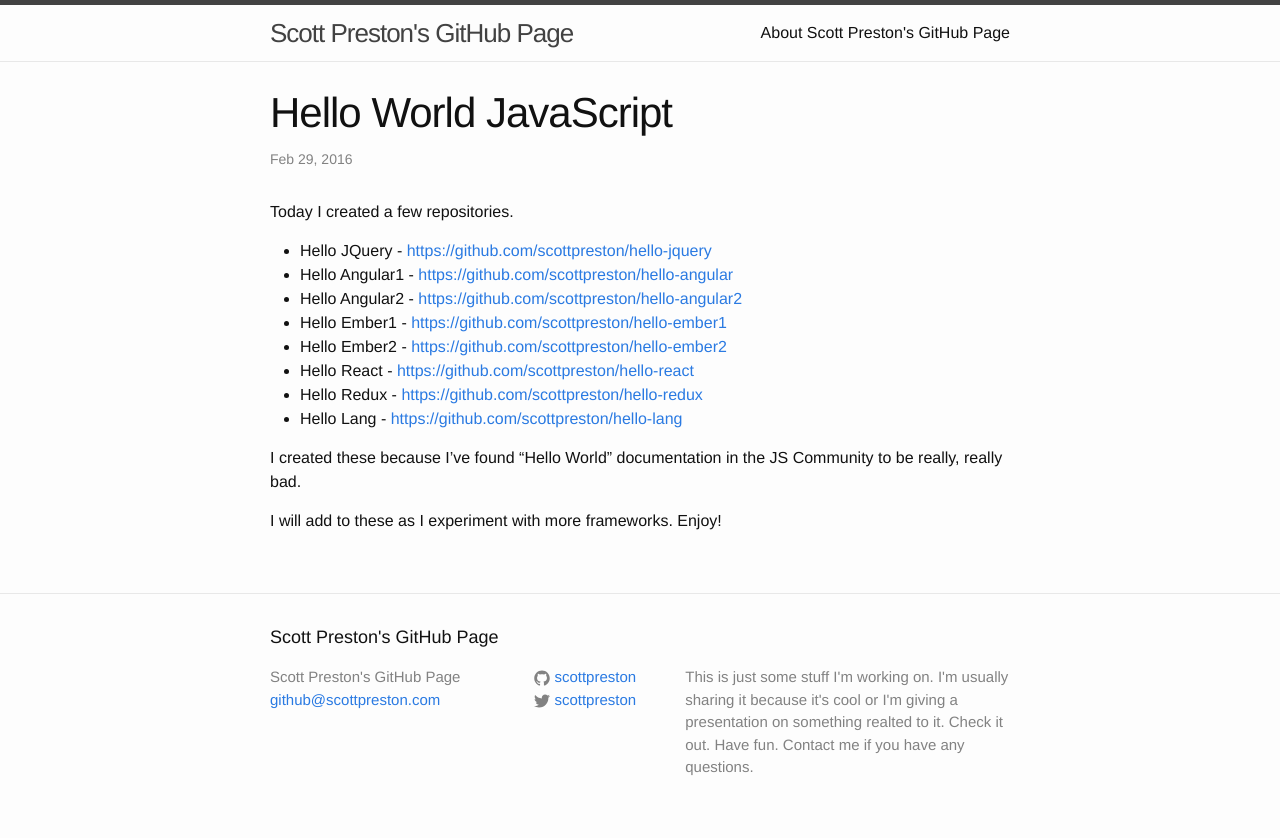
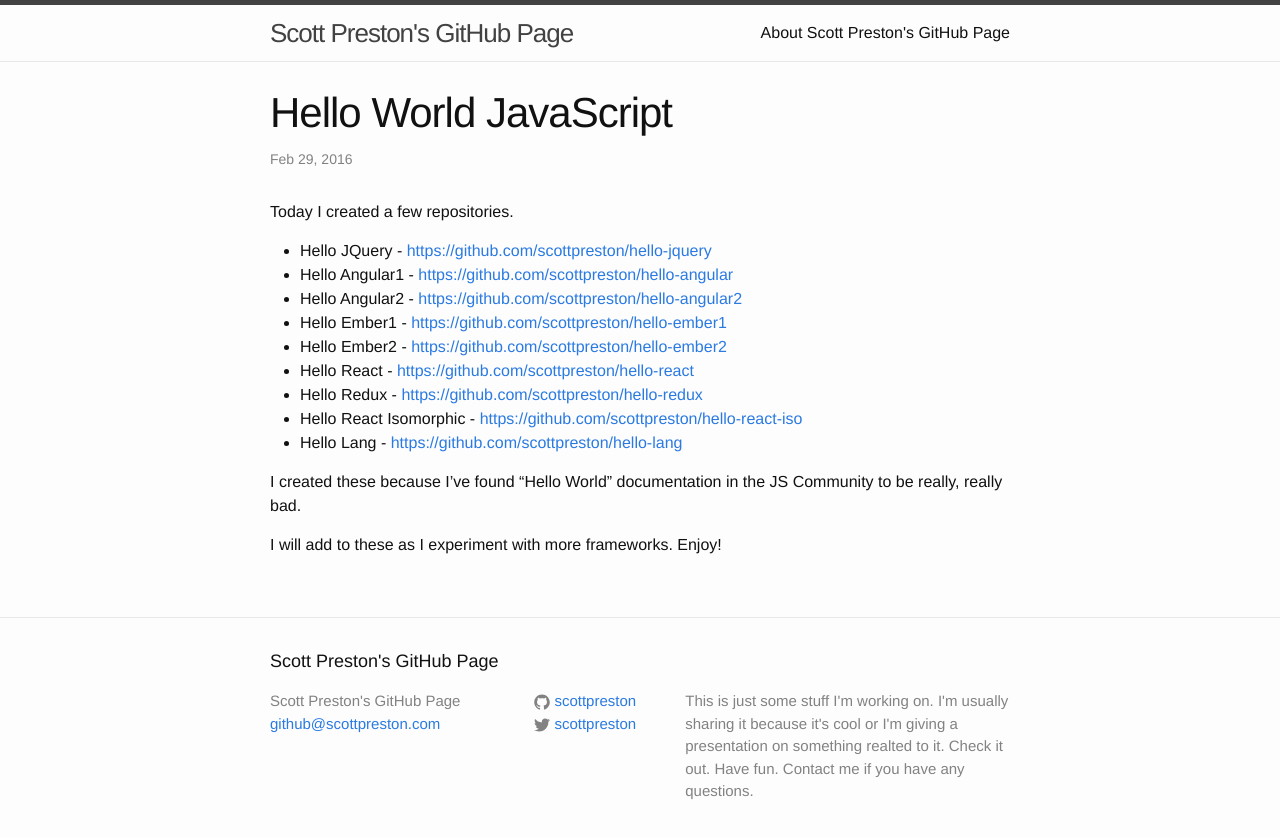
Before and after one commit to scottpreston/scottpreston.github.com, a Jekyll site: the page built from _posts/2016-02-29-hello-world-javascript.markdown, in a window 1280 px wide. Shown: the top 838 px of the page. Built offline with Jekyll 4.4.1, drawn with Linux system fonts in a browser that asks for light colours.

Commit message:
updating git

```diff
--- a/_posts/2016-02-29-hello-world-javascript.markdown
+++ b/_posts/2016-02-29-hello-world-javascript.markdown
@@ -13,6 +13,7 @@
 * Hello Ember2 - [https://github.com/scottpreston/hello-ember2](https://github.com/scottpreston/hello-ember2)
 * Hello React - [https://github.com/scottpreston/hello-react](https://github.com/scottpreston/hello-react)
 * Hello Redux - [https://github.com/scottpreston/hello-redux](https://github.com/scottpreston/hello-redux)
+* Hello React Isomorphic - [https://github.com/scottpreston/hello-react-iso](https://github.com/scottpreston/hello-react-iso)
 * Hello Lang - [https://github.com/scottpreston/hello-lang](https://github.com/scottpreston/hello-lang)
 
 I created these because I've found "Hello World" documentation in the JS Community to be really, really bad.
```
